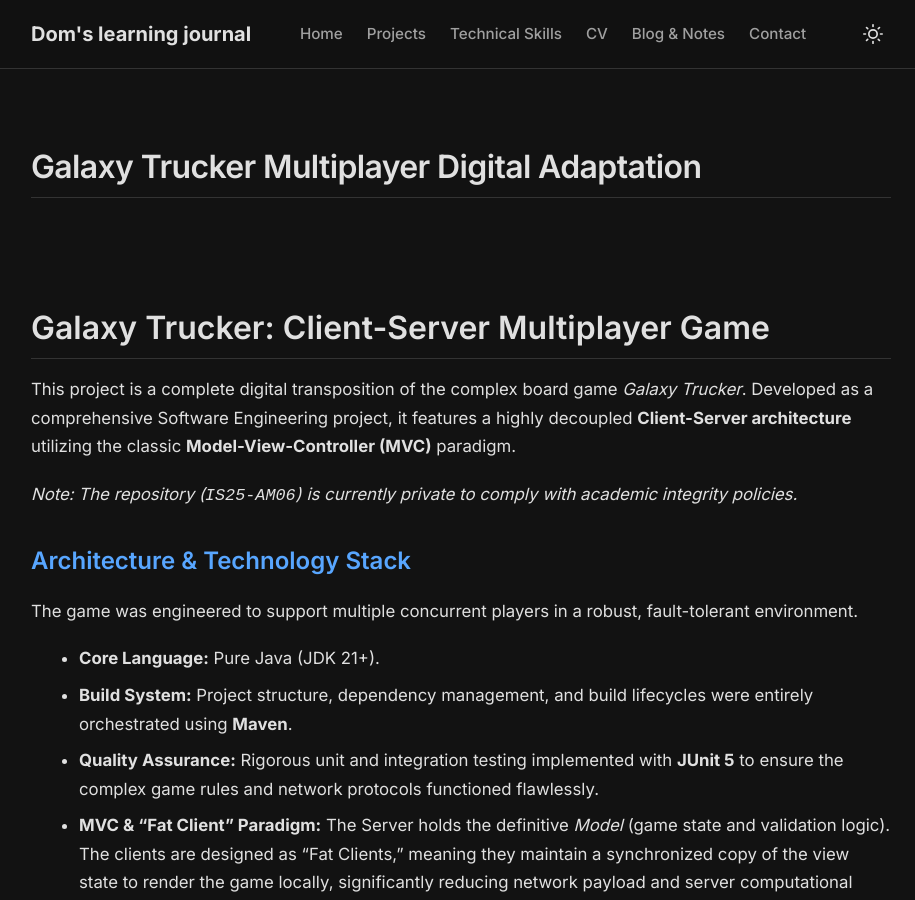
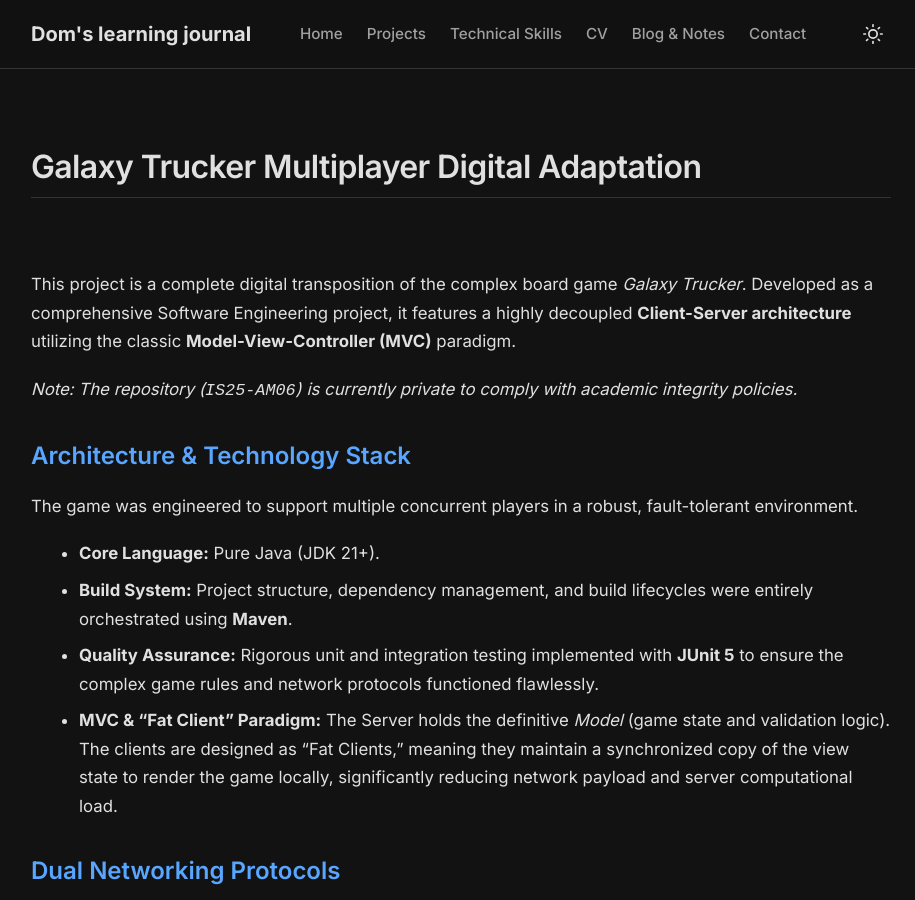
Before and after one commit to DomDegi/domdegi.github.io, a Jekyll site: the page built from _projects/java-game.md, in a window 1280 px wide and 900 px high. Shown: the whole window, without its empty margins (179-1094 px from the left). Built offline with Jekyll 4.4.1, drawn with Linux system fonts in a browser that asks for light colours.

Commit message:
modified button in home and fixed double title in project page

```diff
--- a/_projects/java-game.md
+++ b/_projects/java-game.md
@@ -4,8 +4,6 @@
 description: A Java-based client-server digital board game utilizing the MVC pattern, RMI/Sockets, and JavaFX.
 tags: [Java, MVC, Networking, JavaFX, Maven, JUnit5]
 ---
-
-# Galaxy Trucker: Client-Server Multiplayer Game
 
 This project is a complete digital transposition of the complex board game *Galaxy Trucker*. Developed as a comprehensive Software Engineering project, it features a highly decoupled **Client-Server architecture** utilizing the classic **Model-View-Controller (MVC)** paradigm.
 
--- a/index.markdown
+++ b/index.markdown
@@ -36,7 +36,7 @@
     </div>
 
     <div class="hero-actions" style="display: flex; gap: 1rem;">
-      <a href="{{ '/projects/' | relative_url }}" class="btn" style="background: var(--accent-color); color: #fff; padding: 0.7rem 1.4rem; border-radius: 6px; font-weight: 500; font-size: 0.95rem;">View Projects</a>
+      <a href="{{ '/projects/' | relative_url }}" class="btn" style="border: 1px solid var(--border-color); color: var(--text-color); padding: 0.7rem 1.4rem; border-radius: 6px; font-weight: 500; font-size: 0.95rem;">View Projects</a>
       <a href="{{ '/cv/' | relative_url }}" class="btn" style="border: 1px solid var(--border-color); color: var(--text-color); padding: 0.7rem 1.4rem; border-radius: 6px; font-weight: 500; font-size: 0.95rem;">Read CV</a>
     </div>
   </div>
```
